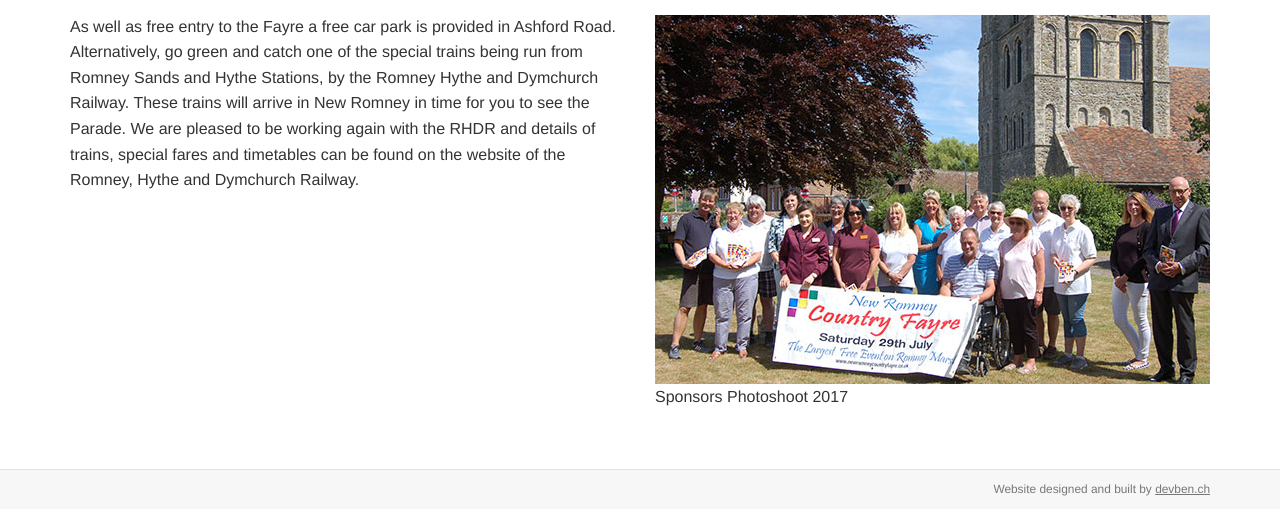
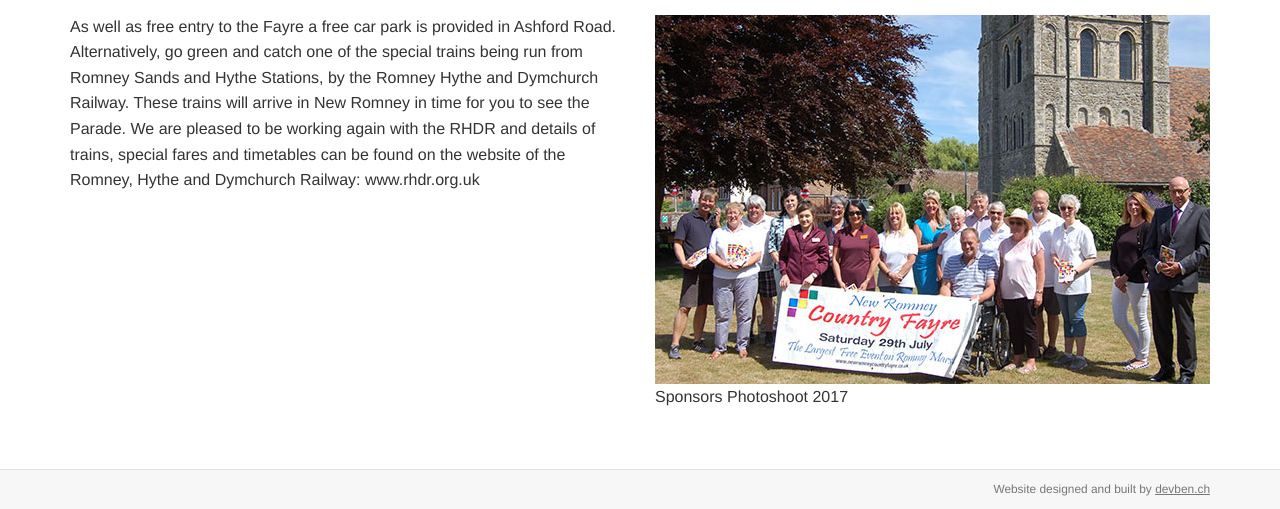
Before and after one commit to jodiedoubleday/newromney, a Jekyll site: the page built from index.md, in a window 1280 px wide. Shown: the part 588-1097 px from the top of the page. Built offline with Jekyll 4.4.1, drawn with Linux system fonts in a browser that asks for light colours; a script that is not in the unit is left out.

Commit message:
Update Pages “index”

```diff
--- a/index.md
+++ b/index.md
@@ -7,4 +7,4 @@ The New Romney Country Fayre is an annual event held on St Martin's Field and th
 
 A real highlight of the day is the vibrant and colourful parade through the High Street to St Martin's Field for the Official Opening.   The theme for the 2018 Parade is The Seaside.  A programme of all-day entertainment in two arenas then follows.
 
-As well as free entry to the Fayre a free car park is provided in Ashford Road. Alternatively, go green and catch one of the special trains being run from Romney Sands and Hythe Stations, by the Romney Hythe and Dymchurch Railway. These trains will arrive in New Romney in time for you to see the Parade.  We are pleased to be working again with the RHDR and details of trains, special fares and timetables can be found on the website of the Romney, Hythe and Dymchurch Railway.
+As well as free entry to the Fayre a free car park is provided in Ashford Road. Alternatively, go green and catch one of the special trains being run from Romney Sands and Hythe Stations, by the Romney Hythe and Dymchurch Railway. These trains will arrive in New Romney in time for you to see the Parade.  We are pleased to be working again with the RHDR and details of trains, special fares and timetables can be found on the website of the Romney, Hythe and Dymchurch Railway:  www.rhdr.org.uk
```
